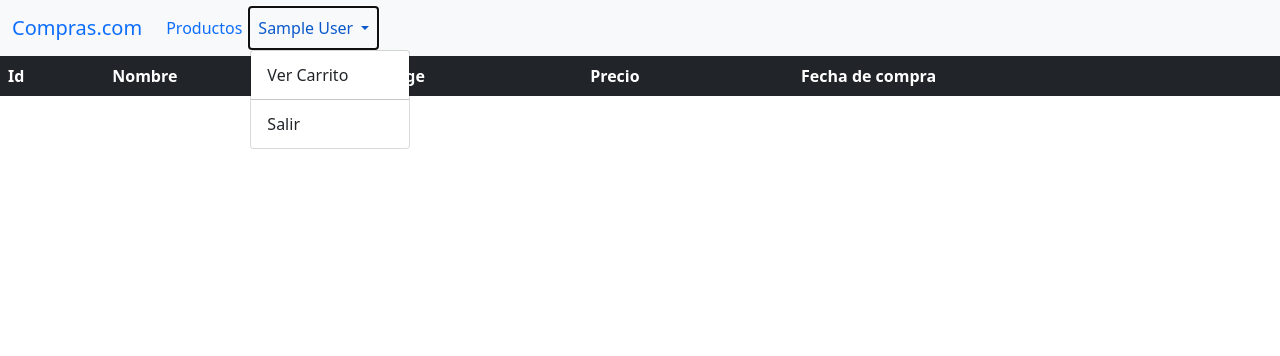
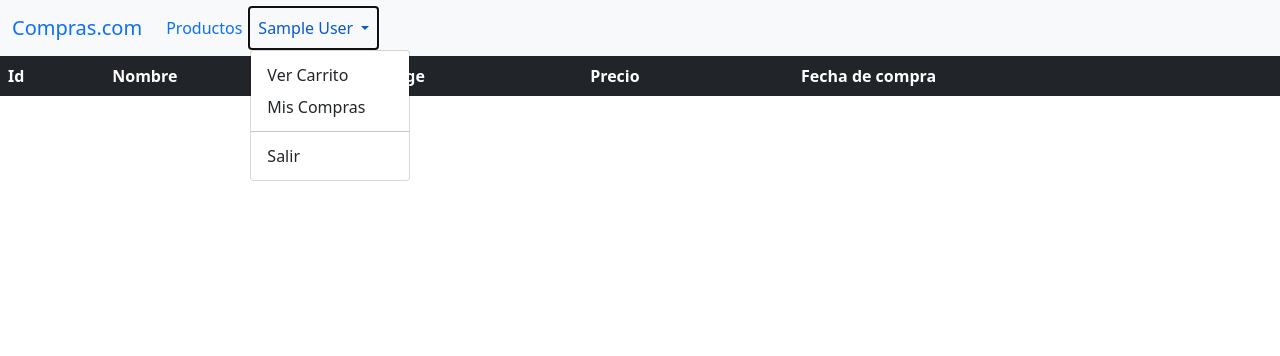
Before and after one commit to walkeriorus/flask-login, a Flask app: page /verCompras/1 in a window 1280 px wide, after a click that opens the changed part. Shown: the top 356 px of the page. Run offline with Flask 2, Linux system fonts and the light colour scheme; the visitor is signed in with stand-in values (Sample User, id 1); data comes from the database, SQL or seed files in the repository; data that the repository does not hold is empty; some libraries are stand-ins or nearby versions.

Commit message:
Añadida la opcion mis compras, a la barra de navegaciond el usuario

```diff
--- a/templates/header.html
+++ b/templates/header.html
@@ -18,6 +18,7 @@
             </a>
             <ul class="dropdown-menu">
               <li><a class="dropdown-item" href="{{url_for('verCarrito',user_id=current_user.id)}}">Ver Carrito</a></li>
+              <li><a class="dropdown-item" href="{{url_for('verCompras',user_id=current_user.id)}}">Mis Compras</a></li>
               <li><hr class="dropdown-divider"></li>
               <li><a class="dropdown-item" href="{{url_for('logout')}}">Salir</a></li>
             </ul>
```
